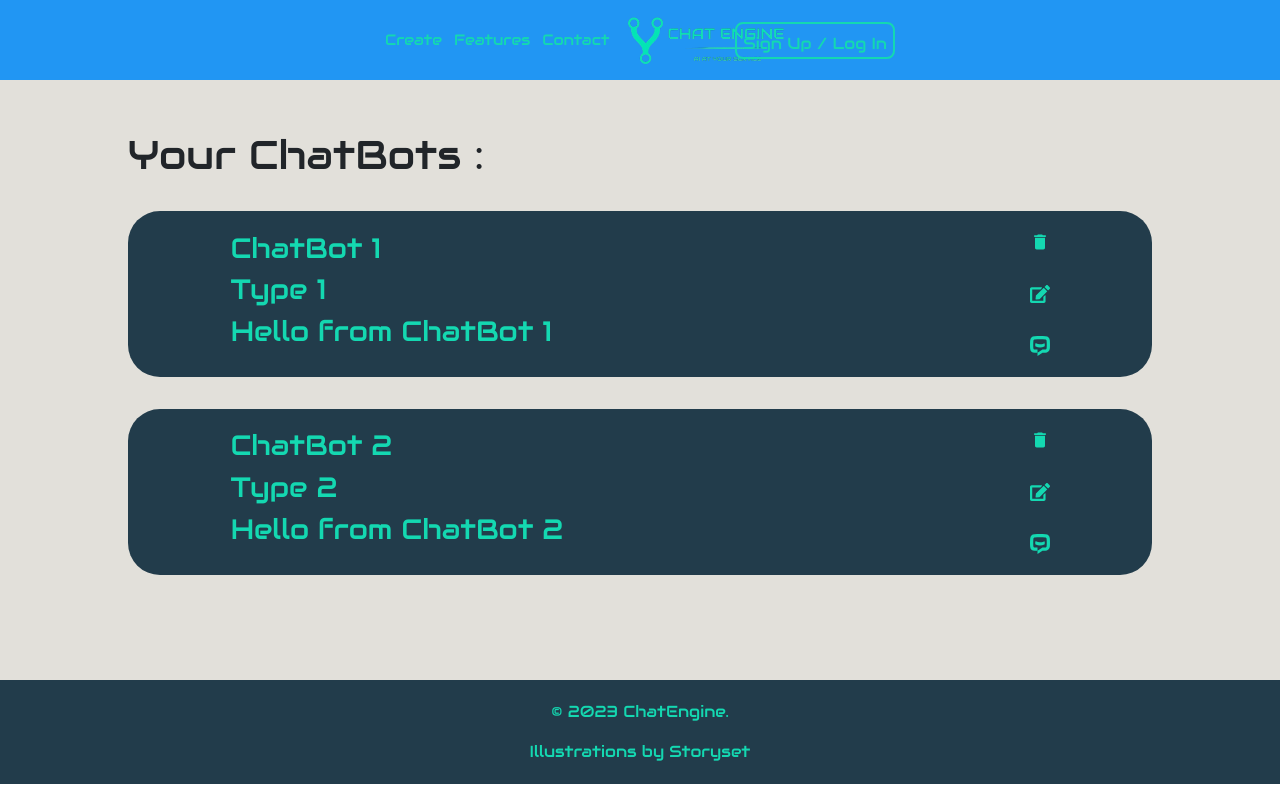
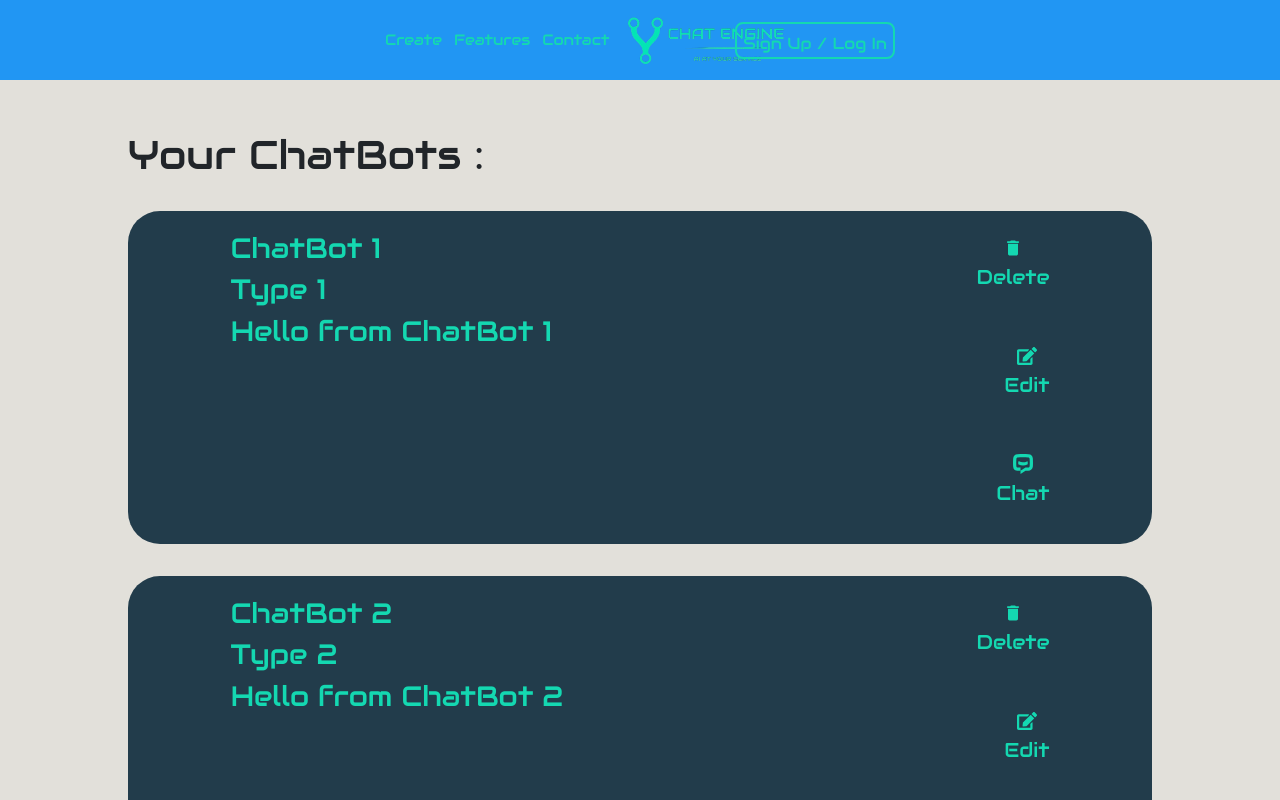
Before and after one commit to Mohammed-Muzammil01/chatengine_frontend, a React (Create React App) app: page /yourchatbot in a window 1280 px wide. Shown: the top 800 px of the page. Built offline with nearby package versions, Linux system fonts and the light colour scheme.

Commit message:
Your Chat Bot section completed

```diff
--- a/src/App.css
+++ b/src/App.css
@@ -532,7 +532,7 @@ a {
 .YourChatBot-con{
     background-color: var(--customWhite);
     padding: 4% 10%;
-    min-height: 75vh;
+    min-height: 85vh;
 }
 .YourChatBot-card{
     background-color: var(--customBlue);
@@ -548,12 +548,20 @@ a {
 }
 .YourChatBot-card .right{
     display: flex;
-    flex-direction: column;
+    flex-direction: row;
     justify-content: center;
     align-items: flex-end;
     align-content: flex-end;
     gap: 2rem;
 }
+
+.YourChatBot-card .right div{
+    text-align: center;
+    flex-direction: column;
+    align-items: center;
+    justify-content: center;
+}
+
 @media (min-width: 768px) {
     .YourChatBot-card {
         flex-direction: row; /* Change back to row for larger screens */
@@ -566,5 +574,7 @@ a {
 
     .YourChatBot-card .right {
         flex: 1; /* Take 50% of the width */
+        flex-direction: column;
+        justify-content: space-evenly;
     }
 }
--- a/src/Pages/YourChatBot.jsx
+++ b/src/Pages/YourChatBot.jsx
@@ -22,9 +22,18 @@ const YourChatBot = () => {
                 <h3>{chatbot.systemMessage}</h3>
                 </div>
                 <div className='right'>
+                <div>
                     <MdDelete className='delete' />
+                    <p>Delete</p>
+                </div>
+                <div>
                     <FaEdit className='edit' />
+                    <p>Edit</p>
+                </div>
+                <div>
                     <SiChatbot className='chatbot' />
+                    <p>Chat</p>
+                </div>
                 </div>
             </div>
             ))}
```
Lines whose indentation alone changed are shown as unchanged.
